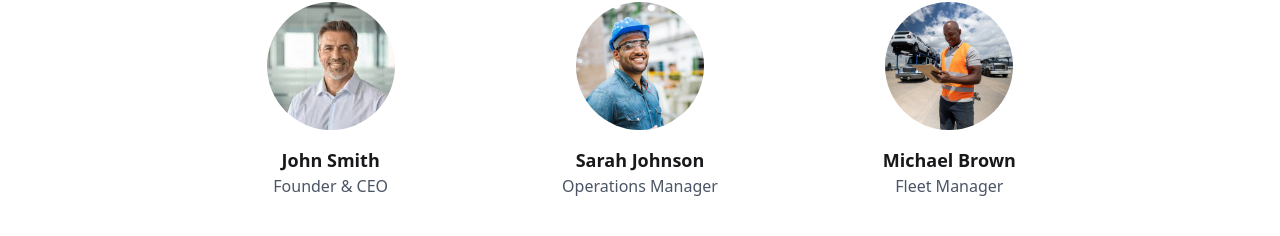
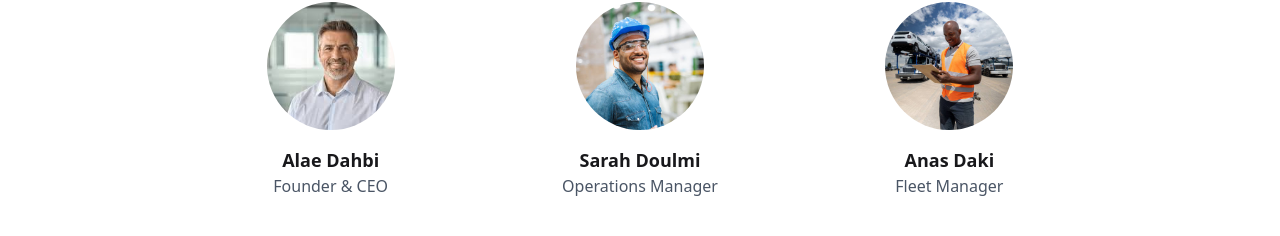
Before and after one commit to SouhaiBusiness/YourAuto, a Next.js app: page /about in a window 1280 px wide. Shown: the part 1432-1668 px from the top of the page. Built offline with nearby package versions, Linux system fonts and the light colour scheme; no server answers.

Commit message:
Update page.tsx

```diff
--- a/app/about/page.tsx
+++ b/app/about/page.tsx
@@ -99,9 +99,9 @@ export default function AboutPage() {
 
           <div className="grid grid-cols-1 sm:grid-cols-2 md:grid-cols-3 gap-8">
             {[
-              { name: "John Smith", role: "Founder & CEO", image: "/CEO.jpg?height=150&width=150" },
-              { name: "Sarah Johnson", role: "Operations Manager", image: "/operationsmanager.jpg?height=150&width=150" },
-              { name: "Michael Brown", role: "Fleet Manager", image: "/fleetmanager.jpg?height=150&width=150" },
+              { name: "Alae Dahbi", role: "Founder & CEO", image: "/CEO.jpg?height=150&width=150" },
+              { name: "Sarah Doulmi", role: "Operations Manager", image: "/operationsmanager.jpg?height=150&width=150" },
+              { name: "Anas Daki", role: "Fleet Manager", image: "/fleetmanager.jpg?height=150&width=150" },
             ].map((member, index) => (
               <div key={index} className="text-center">
                 <div className="w-32 h-32 rounded-full overflow-hidden mx-auto mb-4 relative">
```
